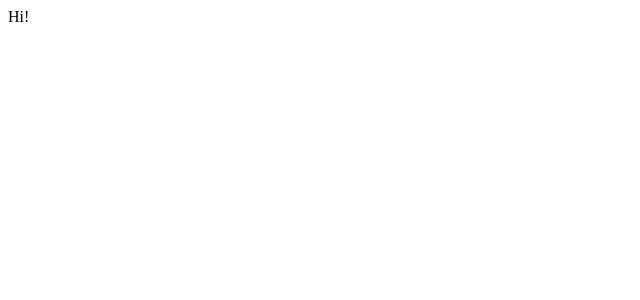
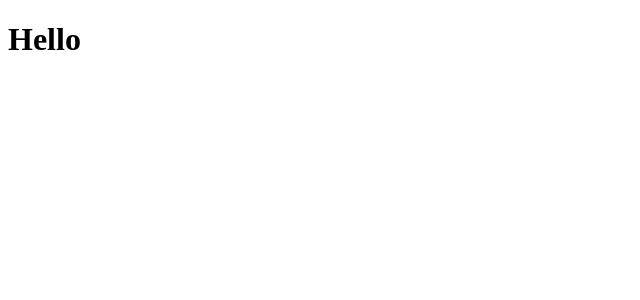
Before and after one commit to formegusto/study-next-js, a Next.js app: page / in a window 1280 px wide. Shown: the top 300 px of the page, without its empty margins (0-640 px from the left). Built offline with nearby package versions, Linux system fonts and the light colour scheme.

Commit message:
NextJS Advantages : Server-Side의 Static Prerendering advantages

```diff
--- a/pages/index.tsx
+++ b/pages/index.tsx
@@ -1,5 +1,9 @@
 function Home() {
-  return "Hi!";
+  return (
+    <div>
+      <h1>Hello</h1>
+    </div>
+  );
 }
 
 export default Home;
```
Also changed, not shown: pages/count.tsx (added, +14 -0 lines), pages/about-us.tsx (renamed from pages/about.tsx).
